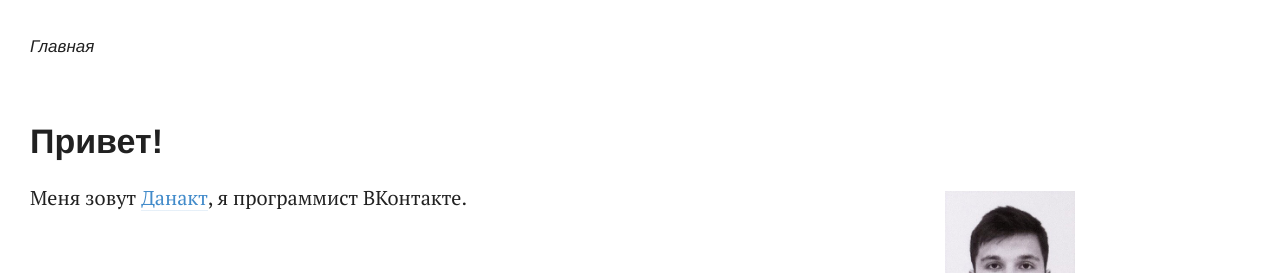
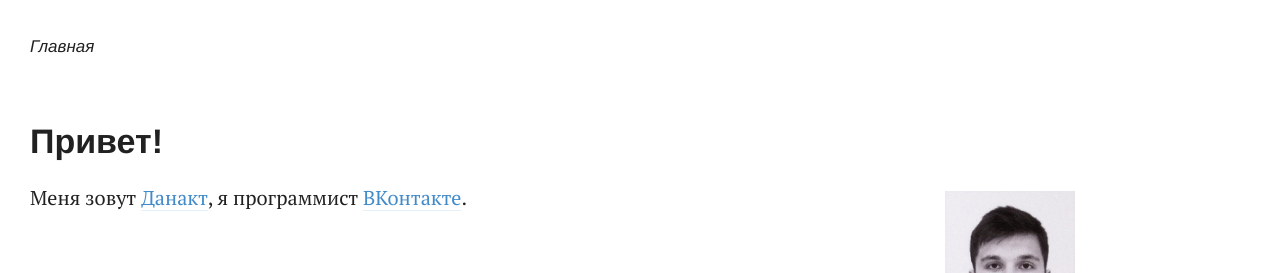
Before and after one commit to danakt/danakt.github.io, a Next.js app: page / in a window 1280 px wide. Shown: the top 273 px of the page. Built offline with nearby package versions, Linux system fonts and the light colour scheme.

Commit message:
Add vk link

```diff
--- a/pages/index.tsx
+++ b/pages/index.tsx
@@ -39,7 +39,7 @@ export default () => {
               Данакт
             </a>
           </Link>
-          , я программист ВКонтакте.
+          , я программист <a href="https://vk.com/about">ВКонтакте</a>.
         </p>
       </WithAside>
 
```
